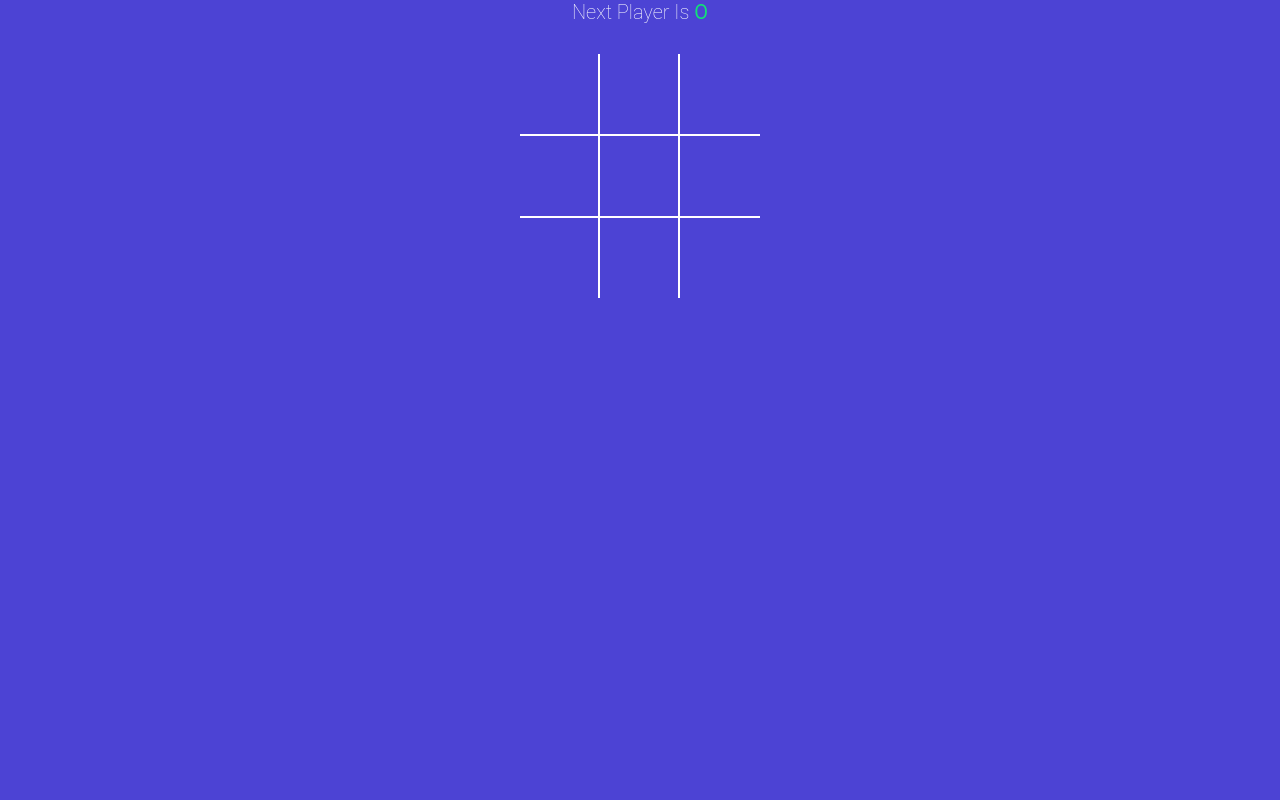
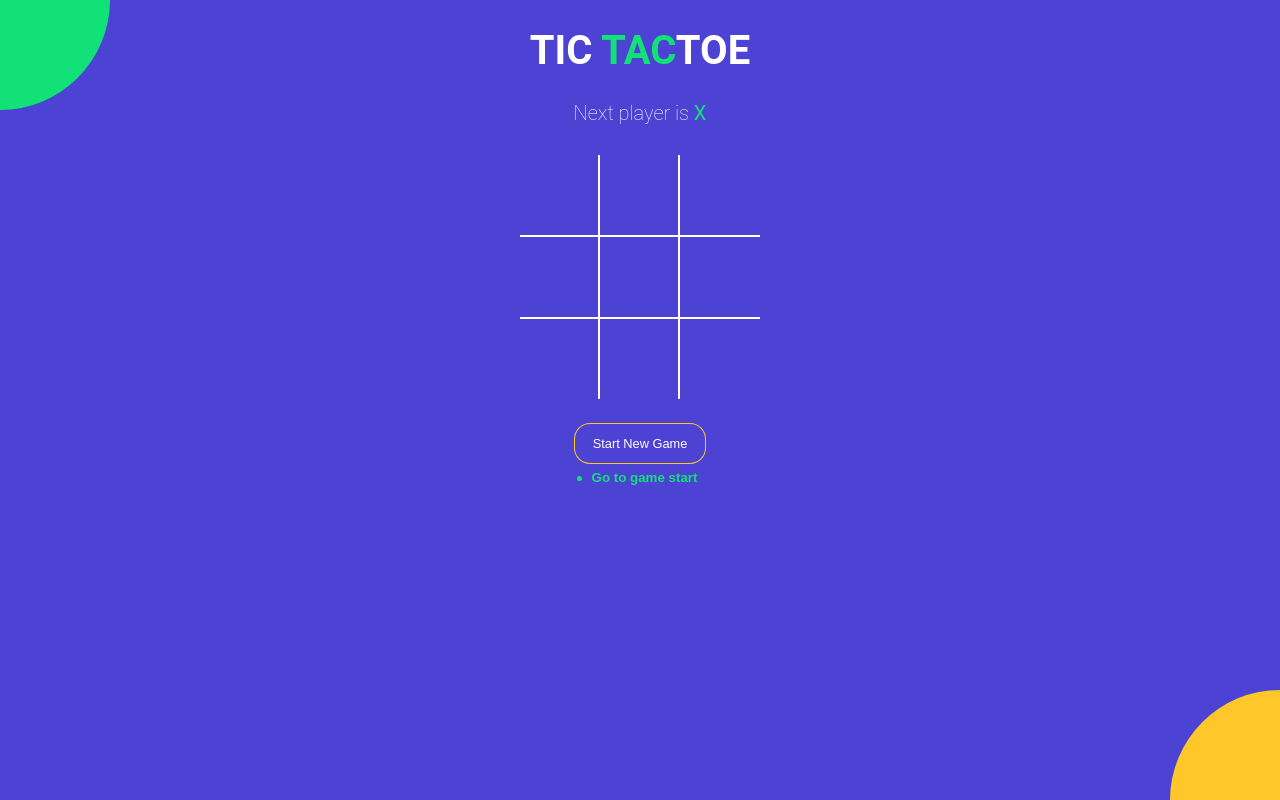
Before and after one commit to Subash-Student/TicTacToa---Game, a React (Vite) app in the folder TicTacToa/: page / in a window 1280 px wide. Built offline with nearby package versions, Linux system fonts and the light colour scheme.

Commit message:
Adding game history and Start new game button and its logic ,adding styles for all element and adding previous steps logic

```diff
--- a/TicTacToa/src/App.jsx
+++ b/TicTacToa/src/App.jsx
@@ -3,44 +3,76 @@ import "./styles.scss";
 import { useState } from "react";
 import { calculateWinner } from "./components/winner";
 import StatusMsg from "./components/StatusMsg";
+import History from "./components/History";
+
+
+const NEW_Game = [{ board:Array(9).fill(null), IsNext:true }];
+
 
 function App(){
-   const [squares , setSqueares] = useState(Array(9).fill(null));
-   const [IsNext , setIsNext] = useState(false);
 
 
-   const winner = calculateWinner(squares);
+    const[history , setHistory] = useState(NEW_Game);
+    const [currentMove , setCurrentMove] = useState(0);
+;
+
+    const current = history[currentMove];
+
+    const { winner,winningSquares} = calculateWinner(current.board);
 
 
    const onclickHandler = (position) =>{
 
-   if(squares[position] || winner){
+   if(current.board[position] || winner){
        return;
    }
 
 
-   setSqueares((currentSqueares)=>{
+   setHistory( prev =>{
 
-   return currentSqueares.map((currentSqueares,pos)=>{
+      const isTraversing = currentMove + 1 !== prev.length;
+      const lastGamingState = isTraversing ? prev[currentMove] : history[history.length - 1];
+
+
+   const newBoard = lastGamingState.board.map((currentSqueares,pos)=>{
 
    if(position == pos){
-       return IsNext? "X":"O";
+       return lastGamingState.IsNext? "X":"O";
    }
    return currentSqueares;
 
    })
-   });
-   setIsNext(currentIsNext => !currentIsNext)
 
+
+   const base = isTraversing  ? prev.slice(0, prev.indexOf(lastGamingState) + 1): prev;
+
+ return base.concat({ board: newBoard, IsNext: !lastGamingState.IsNext,
+ });
+
+   })
+
+   setCurrentMove(move => move + 1);
 
    };
 
+   const moveTo = move =>{
+      setCurrentMove(move);
+   };
 
+   const onNewGame = ()=>{
+      setHistory(NEW_Game);
+      setCurrentMove(0);
+   }
 
 return(
 <div className="app">
-   <StatusMsg winner = {winner} IsNext = {IsNext} squares={squares} />
-   <Board  squares={squares} onclickHandler={onclickHandler}/>
+   <h1>TIC <span className="text-green">TAC</span>TOE</h1>
+
+   <StatusMsg winner = {winner} current ={current}/>
+   <Board  board={current.board} onclickHandler={onclickHandler} winningSquares ={winningSquares}/>
+   <button type="button" onClick={onNewGame} className={`btn-reset ${winner ? 'active':''}`}>Start New Game</button>
+   <History history ={history} moveTo ={moveTo} currentMove ={currentMove} />
+   <div className="bg-balls" />
 </div>
 
 
--- a/TicTacToa/src/components/Board.jsx
+++ b/TicTacToa/src/components/Board.jsx
@@ -1,13 +1,15 @@
 import Square from "./Square";
 
 
-const Board = ({squares,onclickHandler})=>{
+const Board = ({board,onclickHandler,winningSquares})=>{
 
 const renderOnclick = (position)=>{
+    const isWinningSquare = winningSquares.includes(position);
 
     return  <Square
-            value={squares[position]}
+            value={board[position]}
             onClick = {()=> onclickHandler(position)}
+            isWinningSquare ={isWinningSquare}
             />
 }
 
--- /dev/null
+++ b/TicTacToa/src/components/History.jsx
@@ -0,0 +1,31 @@
+const History =({history , moveTo , currentMove})=>{
+
+    return (
+        <div className="history-wrapper">
+        <ul className="history">
+          {history.map((_, move) => {
+            return (
+              <li key={move}>
+                <button
+                 className={`btn-move ${move === currentMove ? 'active' : ''}`}
+                  style={{
+                    fontWeight: move === currentMove ? 'bold' : 'normal',
+                  }}
+                  type="button"
+                  onClick={() => {
+                    moveTo(move);
+                  }}
+                >
+                  {move === 0 ? 'Go to game start' : `Go to move #${move}`}
+                </button>
+              </li>
+            );
+          })}
+        </ul>
+        </div>
+      );
+
+
+}
+
+export default History;
--- a/TicTacToa/src/components/Square.jsx
+++ b/TicTacToa/src/components/Square.jsx
@@ -1,6 +1,8 @@
-const Square = ({value , onClick})=>{
+const Square = ({value , onClick,isWinningSquare})=>{
 
-    return <button type="button" className="square" onClick={onClick}>{value}</button>
+    return <button type="button"  onClick={onClick} className={`square ${isWinningSquare ? 'winning' : ''} ${
+        value === 'X' ? 'text-green' : 'text-orange'
+      }`} >{value}</button>
 
 }
 
--- a/TicTacToa/src/components/StatusMsg.jsx
+++ b/TicTacToa/src/components/StatusMsg.jsx
@@ -1,30 +1,32 @@
-const StatusMsg = ({winner ,IsNext , squares})=>{
+const StatusMsg = ({ winner, current }) => {
+  const noMovesLeft = current.board.every(el => el !== null);
 
-    const nextPlayer = IsNext? "X":"O";
-    const noMoveLeft = squares.every(currentSqueares => currentSqueares != null);
-
-    const renderStatusMsg =()=>{
-
-   if(winner){
-
-      return <div>Winner Is <span className={winner ? "text-green":"text-orange"}>{winner}</span></div>
-
-   }
-   if(!winner && noMoveLeft){
-
-      return <div><span className="text-orange">X</span> And <span className="text-green">O</span> Tied</div>
-
-   }
-  if(!winner){
-
-      return <div>Next Player Is <span className={IsNext ? "text-orange" : "text-green"}>{nextPlayer}</span></div>
-
-  }
-
-    }
-
-return <div className="status-message">{renderStatusMsg()}</div>
-
-}
+  return (
+    <div className="status-message">
+      {winner && (
+        <>
+          Winner is{' '}
+          <span className={winner === 'X' ? 'text-green' : 'text-orange'}>
+            {winner}
+          </span>
+        </>
+      )}
+      {!winner && !noMovesLeft && (
+        <>
+          Next player is{' '}
+          <span className={current.IsNext ? 'text-green' : 'text-orange'}>
+            {current.IsNext ? 'X' : 'O'}{' '}
+          </span>
+        </>
+      )}
+      {!winner && noMovesLeft && (
+        <>
+          <span className="text-green">X</span> and{' '}
+          <span className="text-orange">O</span> tied
+        </>
+      )}
+    </div>
+  );
+};
 
 export default StatusMsg;
--- a/TicTacToa/src/components/winner.js
+++ b/TicTacToa/src/components/winner.js
@@ -12,8 +12,14 @@ export function calculateWinner(squares) {
     for (let i = 0; i < lines.length; i++) {
       const [a, b, c] = lines[i];
       if (squares[a] && squares[a] === squares[b] && squares[a] === squares[c]) {
-        return squares[a];
+        return {
+          winner: squares[a],
+          winningSquares: [a, b, c],
+        };
       }
     }
-    return null;
+    return {
+      winner :null,
+      winningSquares:[],
+    };
   }
```
